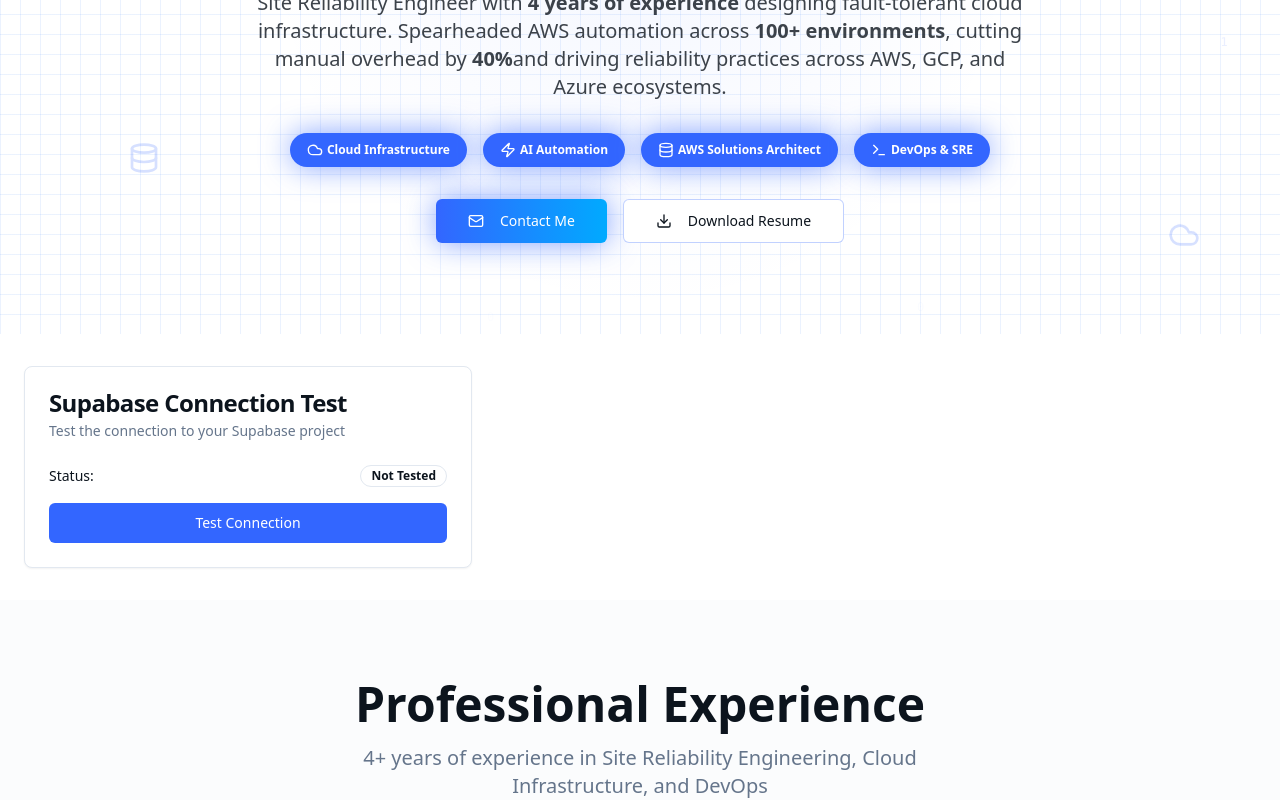
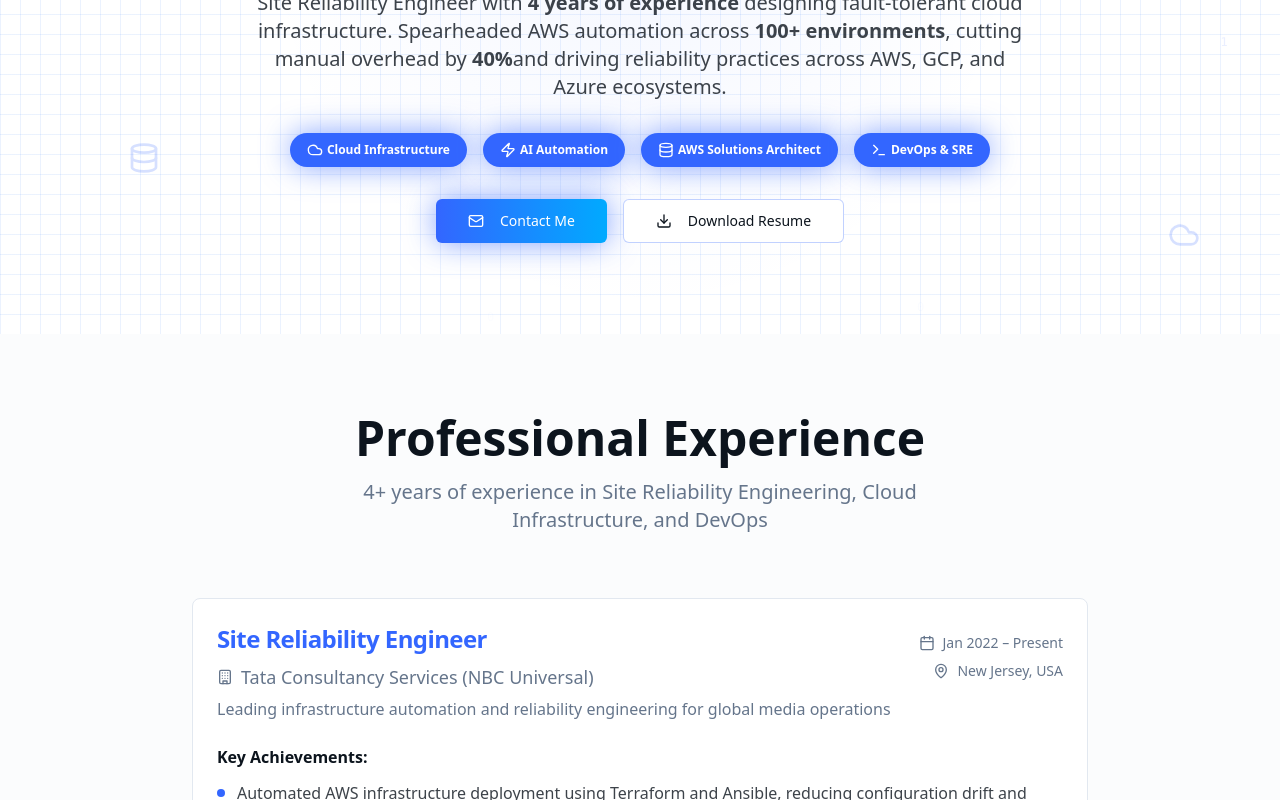
Before and after one commit to tanushreekanbarkar3-svg/polished-pro-showcase, a React (Vite) app: page / in a window 1280 px wide. Shown: the part 466-1266 px from the top of the page. Built offline with nearby package versions, Linux system fonts and the light colour scheme.

Commit message:
Remove Supabase connection test
Remove the Supabase connection test component from the portfolio.

```diff
--- a/src/pages/Index.tsx
+++ b/src/pages/Index.tsx
@@ -4,15 +4,11 @@ import Skills from "@/components/Skills";
 import Projects from "@/components/Projects";
 import Education from "@/components/Education";
 import Contact from "@/components/Contact";
-import SupabaseTest from "@/components/SupabaseTest";
 
 const Index = () => {
   return (
     <div className="min-h-screen">
       <Hero />
-      <div className="container mx-auto px-6 py-8">
-        <SupabaseTest />
-      </div>
       <Experience />
       <Skills />
       <Projects />
```
